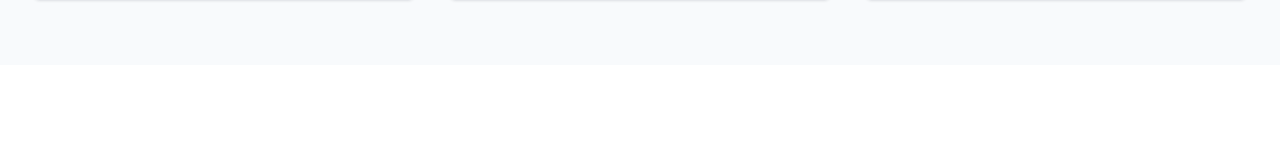
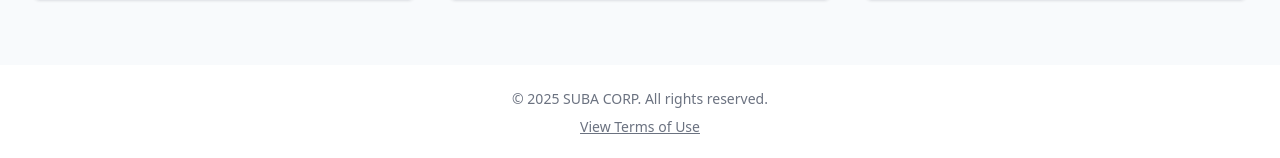
Before and after one commit to WilliamGiammona/subacorp, a Next.js app: page / in a window 1280 px wide. Shown: the part 2089-2247 px from the top of the page. Before the commit the page ends 2154 px from the top, so only its background shows below. Built offline with nearby package versions, Linux system fonts and the light colour scheme; no server answers.

Commit message:
added footer

```diff
--- a/app/layout.tsx
+++ b/app/layout.tsx
@@ -2,6 +2,7 @@ import type { Metadata } from "next";
 import "./globals.css";
 import { ThemeProvider } from "@/app/components/ui/themeprovider";
 import { ClerkProvider } from "@clerk/nextjs";
+import Footer from "./footer/page";
 
 export const metadata: Metadata = {
   title: "SUBA",
@@ -29,6 +30,7 @@ export default function RootLayout({
             disableTransitionOnChange
           >
             {children}
+            <Footer />
           </ThemeProvider>
         </ClerkProvider>
       </body>
```
